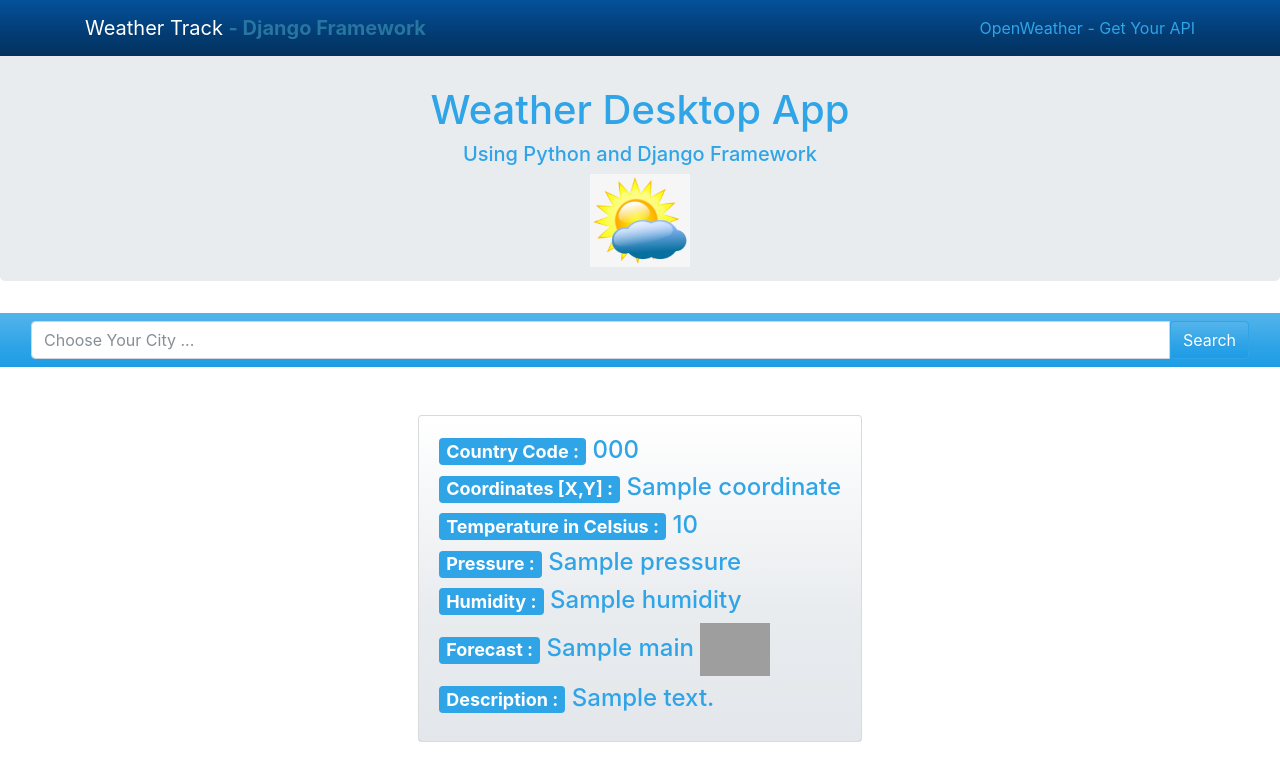
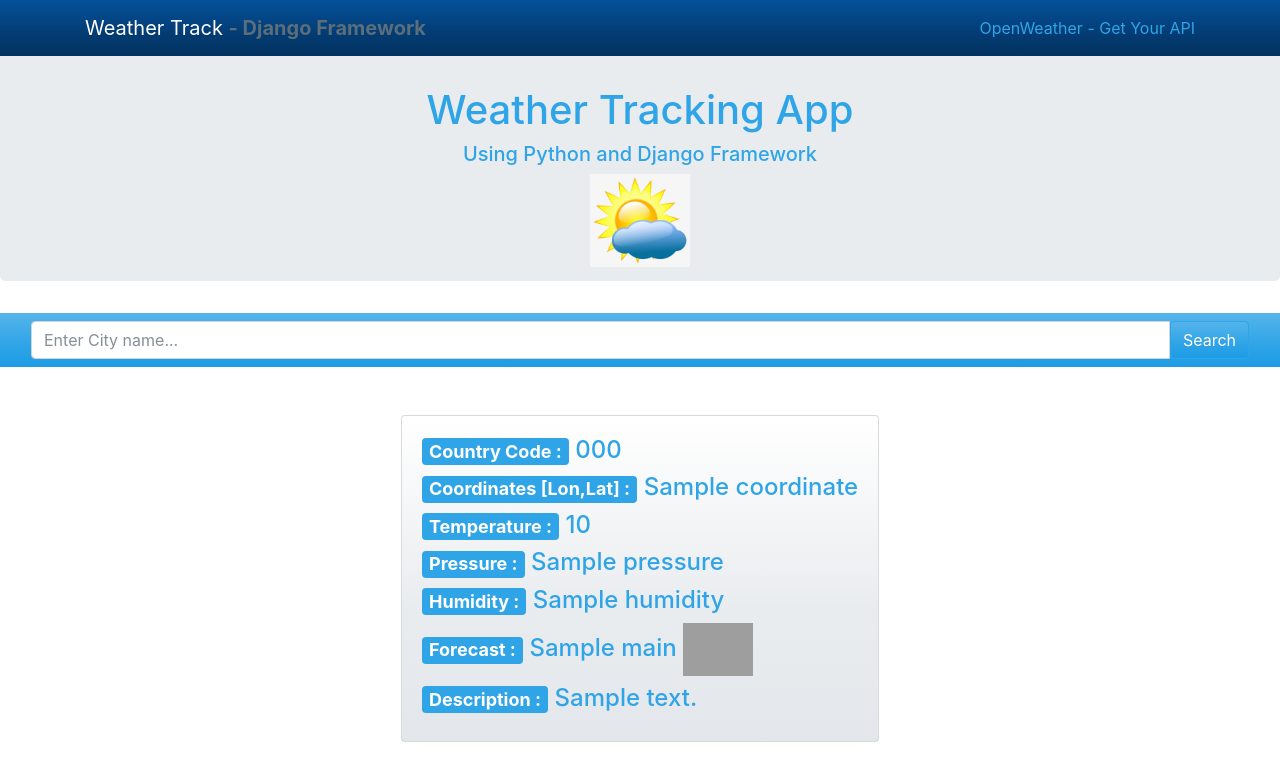
Before and after one commit to imraan024/weathertrack, a Django app: template templates/main/index.html in a window 1280 px wide. Shown: the top 781 px of the page. Run offline with Django 3.2, Linux system fonts and the light colour scheme; the template is opened without the code that fills it: most values are stand-ins (such as "Sample title", 1, 10 or a date in 2020); some libraries are stand-ins or nearby versions; grey boxes are pictures that could not be loaded.

Commit message:
some bug fixed

```diff
--- a/WeatherTrack/settings.py
+++ b/WeatherTrack/settings.py
@@ -24,9 +24,9 @@ BASE_DIR = Path(__file__).resolve().parent.parent
 SECRET_KEY = 'django-insecure-1+g=y1(=3r)rni+7xo&j@^e!asii=-=1t=m&(_$p*=^w388nh#'
 
 # SECURITY WARNING: don't run with debug turned on in production!
-DEBUG = True
+DEBUG = False
 
-ALLOWED_HOSTS = []
+ALLOWED_HOSTS = ['*']
 
 
 # Application definition
--- a/templates/main/index.html
+++ b/templates/main/index.html
@@ -14,7 +14,7 @@
 <body>
   <div class="navbar navbar-expand-lg fixed-top navbar-dark bg-dark">
     <div class="container">
-      <a href="../" class="navbar-brand">Weather Track <span style="color: rgb(39, 117, 161);"> <strong> - Django
+      <a href="../" class="navbar-brand">Weather Track <span style="color: rgb(90, 110, 124);"> <strong> - Django
             Framework</strong>
         </span> </a>
       <a href="https://openweathermap.org" class="navbar-tech">OpenWeather - Get Your API</a>
@@ -23,7 +23,7 @@
 
   <br /><br /> <br>
   <div id="jumbotron" class="jumbotron" style="text-align: center; margin-top:-50px">
-    <h1 class="display-5">Weather Desktop App </h1>
+    <h1 class="display-5">Weather Tracking App </h1>
     <h5>Using Python and Django Framework</h5>
 
     <img src="{% static 'images/weather.png' %}" class="image" style="width:100px; margin-bottom:-50px; ">
@@ -34,7 +34,7 @@
       {% csrf_token %}
       <div class=" input-group">
 
-      <input type="text" class="form-control" name="city" placeholder="Choose Your City ...">
+      <input type="text" class="form-control" name="city" placeholder="Enter City name...">
       <div class="input-group-btn">
         <button type="submit" class="btn btn-primary">Search</button>
       </div>
@@ -47,14 +47,14 @@
     <div class="col d-flex justify-content-center" ">
       <div class=" card text-white bg-light mb-6">
       <div class=" card-body">
-        <h4><span class="badge badge-primary">Country Code :</span> {{country_code}}</h4>
-        <h4><span class="badge badge-primary">Coordinates [X,Y] :</span> {{coordinate}}</h4>
-        <h4><span class="badge badge-primary">Temperature in Celsius :</span> {{temp}}</h4>
-        <h4><span class="badge badge-primary">Pressure :</span> {{pressure}} </h4>
-        <h4><span class="badge badge-primary">Humidity : </span> {{humidity}}</h4>
-        <h4><span class="badge badge-primary">Forecast : </span> {{main}} <img
+        <h4><span class="badge badge-primary">Country Code :</span> {{ country_code }}</h4>
+        <h4><span class="badge badge-primary">Coordinates [Lon,Lat] :</span> {{ coordinate }}</h4>
+        <h4><span class="badge badge-primary">Temperature :</span> {{ temp }}</h4>
+        <h4><span class="badge badge-primary">Pressure :</span> {{ pressure }} </h4>
+        <h4><span class="badge badge-primary">Humidity : </span> {{ humidity }}</h4>
+        <h4><span class="badge badge-primary">Forecast : </span> {{ main }} <img
             src="http://openweathermap.org/img/w/{{icon}}.png" alt="Image" style="width:70px"></h4>
-        <h4><span class="badge badge-primary">Description : </span> {{description}}</h4>
+        <h4><span class="badge badge-primary">Description : </span> {{ description }}</h4>
       </div>
       {% endif %}
     </div>
```
Also changed, not shown: weatherApp/views.py (+23 -17 lines).
